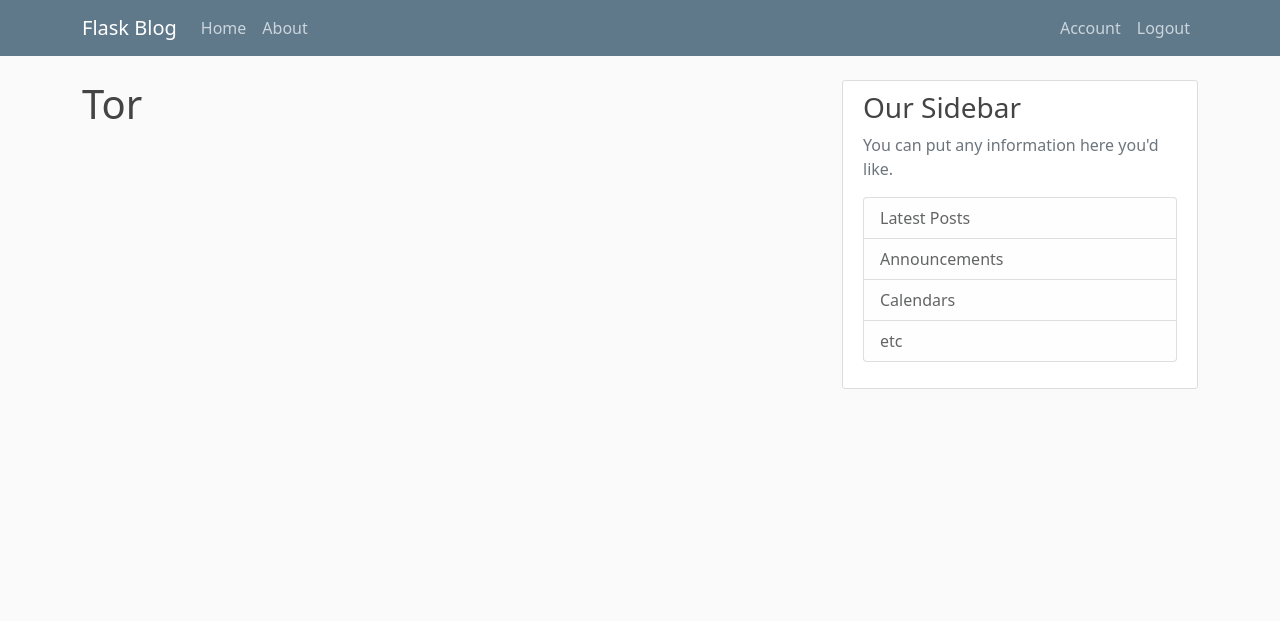
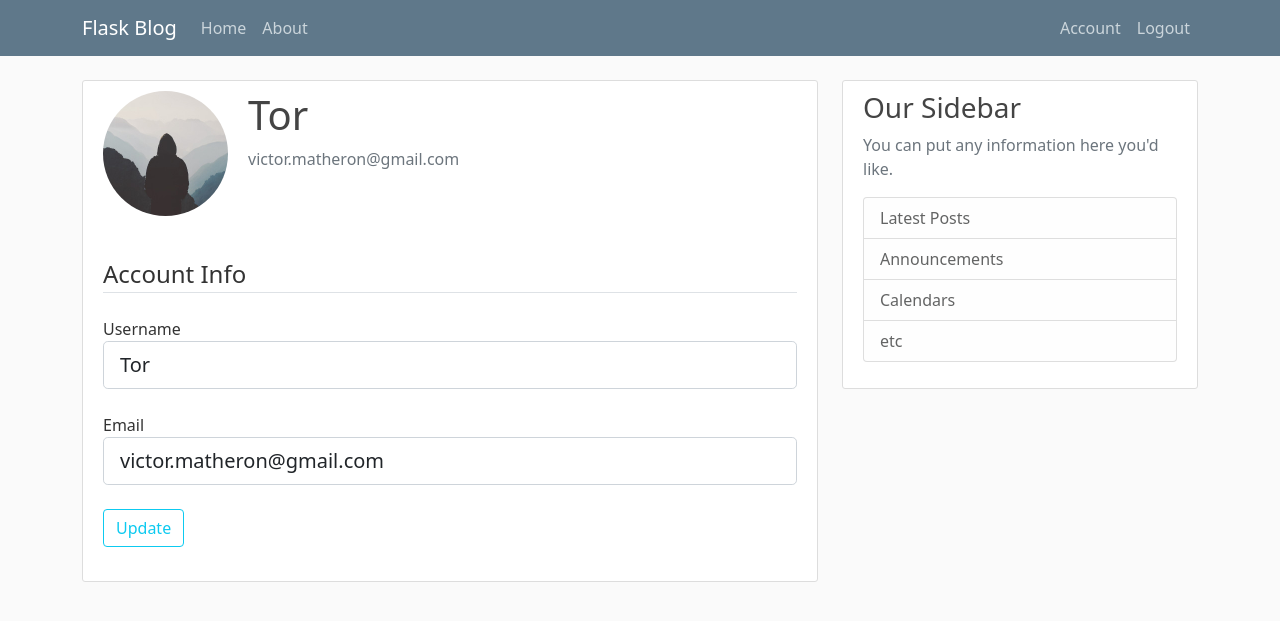
Before and after one commit to oulanbator/flaskblog, a Flask app: page /account in a window 1280 px wide. Shown: the top 621 px of the page. Run offline with Flask 2, Linux system fonts and the light colour scheme; a user stored in the database is signed in; some libraries are stand-ins or nearby versions.

Commit message:
Tuto7 en cours

```diff
--- a/flaskblog/forms.py
+++ b/flaskblog/forms.py
@@ -1,4 +1,5 @@
 from flask_wtf import FlaskForm
+from flask_login import current_user
 from wtforms import StringField, PasswordField, SubmitField, BooleanField
 from wtforms.validators import DataRequired, Length, Email, EqualTo, ValidationError
 from flaskblog.models import User
@@ -27,7 +28,7 @@ class RegistrationForm(FlaskForm):
     def validate_email(self, email):
         user = User.query.filter_by(email=email.data).first()
         if user:
-            raise ValidationError('That username is taken, please choose another one')
+            raise ValidationError('That email is taken, please choose another one')
 
 class LoginForm(FlaskForm):
     email = StringField('Email', validators=[
@@ -37,3 +38,26 @@ class LoginForm(FlaskForm):
     password = PasswordField('Password', validators=[DataRequired()])
     remember = BooleanField('Remember me')
     submit = SubmitField('Login')
+
+class UpdateAccountForm(FlaskForm):
+    username = StringField('Username', validators=[
+        DataRequired(),
+        Length(min=2, max=20)
+    ])
+    email = StringField('Email', validators=[
+        DataRequired(),
+        Email()
+    ])
+    submit = SubmitField('Update')
+
+    def validate_username(self, username):
+        if username.data != current_user.username:
+            user = User.query.filter_by(username=username.data).first()
+            if user:
+                raise ValidationError('That username is taken, please choose another one')
+
+    def validate_email(self, email):
+        if email.data != current_user.email:
+            user = User.query.filter_by(email=email.data).first()
+            if user:
+                raise ValidationError('That email is taken, please choose another one')
--- a/flaskblog/routes.py
+++ b/flaskblog/routes.py
@@ -1,6 +1,6 @@
 from flask import render_template, url_for, flash, redirect, request
 from flaskblog import app, db, bcrypt
-from flaskblog.forms import RegistrationForm, LoginForm
+from flaskblog.forms import RegistrationForm, LoginForm, UpdateAccountForm
 from flaskblog.models import User, Post
 from flask_login import login_user, current_user, logout_user, login_required
 # pylint: disable=no-member
@@ -91,7 +91,23 @@ def logout():
     logout_user()
     return redirect(url_for('home'))
 
-@app.route('/account')
+@app.route('/account', methods=['GET', 'POST'])
 @login_required
 def account():
-    return render_template("account.html", title="Account")
+    form = UpdateAccountForm()
+    #Vérifie si le formulaire est valide
+    if form.validate_on_submit():
+        #change et commit les valeurs
+        current_user.username = form.username.data
+        current_user.email = form.email.data
+        db.session.commit()
+        flash("Your account has been updated", "success")
+        return redirect(url_for('account'))
+    elif request.method == 'GET':
+        form.username.data = current_user.username
+        form.email.data = current_user.email
+    image_file = url_for('static', filename='profile_pics/' + current_user.image_file)
+    return render_template("account.html",
+        title="Account",
+        image_file=image_file,
+        form=form)
--- a/flaskblog/templates/account.html
+++ b/flaskblog/templates/account.html
@@ -1,4 +1,49 @@
 {% extends "layout.html" %}
 {% block content %}
-    <h1>{{ current_user.username }}</h1>
+<div class="content-section">
+    <div class="media d-flex">
+        <img class="rounded-circle account-img" src="{{ image_file }}">
+        <div class="media-body" style="width: 50%;">
+            <h2 class="account-heading">{{ current_user.username }}</h2>
+            <p class="text-secondary">{{ current_user.email }}</p>
+        </div>
+    </div>
+    <!-- FORM HERE -->
+    <form method="POST" action="">
+        {{ form.hidden_tag() }}
+        <fieldset class="form-group">
+            <legend class="border-bottom mb-4 mt-4">Account Info</legend>
+            <div class="form-group mb-4">
+                {{ form.username.label(class="form-control-label") }}
+                {% if form.username.errors %}
+                    {{ form.username(class="form-control form-control-lg is-invalid") }}
+                    <div class="invalid-feedback">
+                        {% for error in form.username.errors %}
+                            <span>{{ error }}</span>
+                        {% endfor%}
+                    </div>
+                {% else %}
+                    {{ form.username(class="form-control form-control-lg") }}
+                {% endif %}
+            </div>
+            <div class="form-group mb-4">
+                {{ form.email.label(class="form-control-label") }}
+                {% if form.email.errors %}
+                    {{ form.email(class="form-control form-control-lg is-invalid") }}
+                    <div class="invalid-feedback">
+                        {% for error in form.email.errors %}
+                            <span>{{ error }}</span>
+                        {% endfor%}
+                    </div>
+                {% else %}
+                    {{ form.email(class="form-control form-control-lg") }}
+                {% endif %}
+            </div>
+        </fieldset>
+        <div class="form-group mb-4">
+            {{ form.submit(class="btn btn-outline-info") }}
+        </div>
+    </form>
+</div>
+
 {% endblock content %}
--- a/flaskblog/templates/login.html
+++ b/flaskblog/templates/login.html
@@ -1,6 +1,6 @@
 {% extends "layout.html" %}
 {% block content %}
-    <div class="bg-white border px-4">
+    <div class="content-section">
         <form method="POST" action="">
             {{ form.hidden_tag() }}
             <fieldset class="form-group">
--- a/flaskblog/templates/register.html
+++ b/flaskblog/templates/register.html
@@ -1,6 +1,6 @@
 {% extends "layout.html" %}
 {% block content %}
-    <div class="bg-white border px-4">
+    <div class="content-section">
         <form method="POST" action="">
             {{ form.hidden_tag() }}
             <fieldset class="form-group">
```
Also changed, not shown: flaskblog/site.db, flaskblog/static/profile_pics/default.jpg (added).
